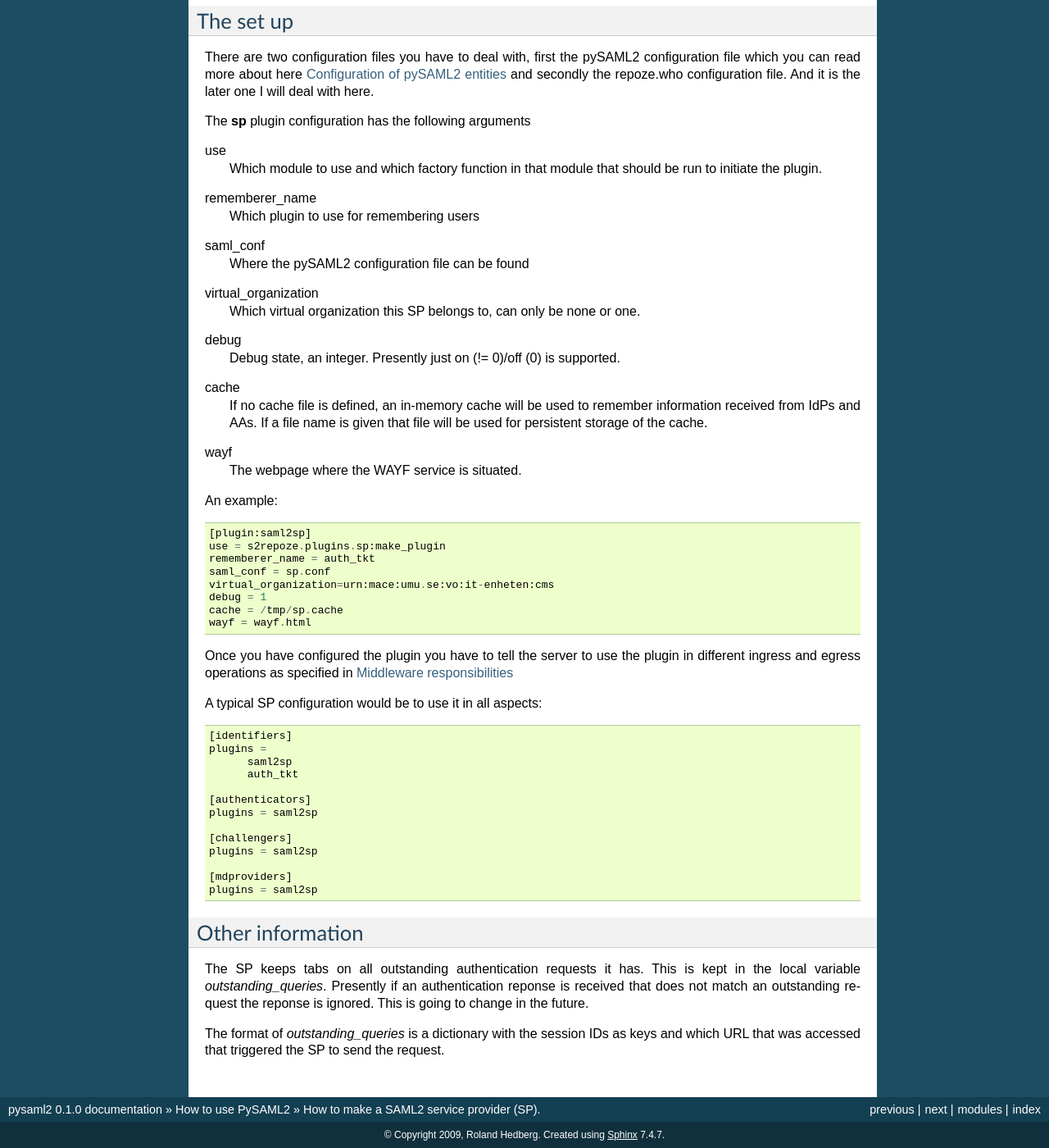
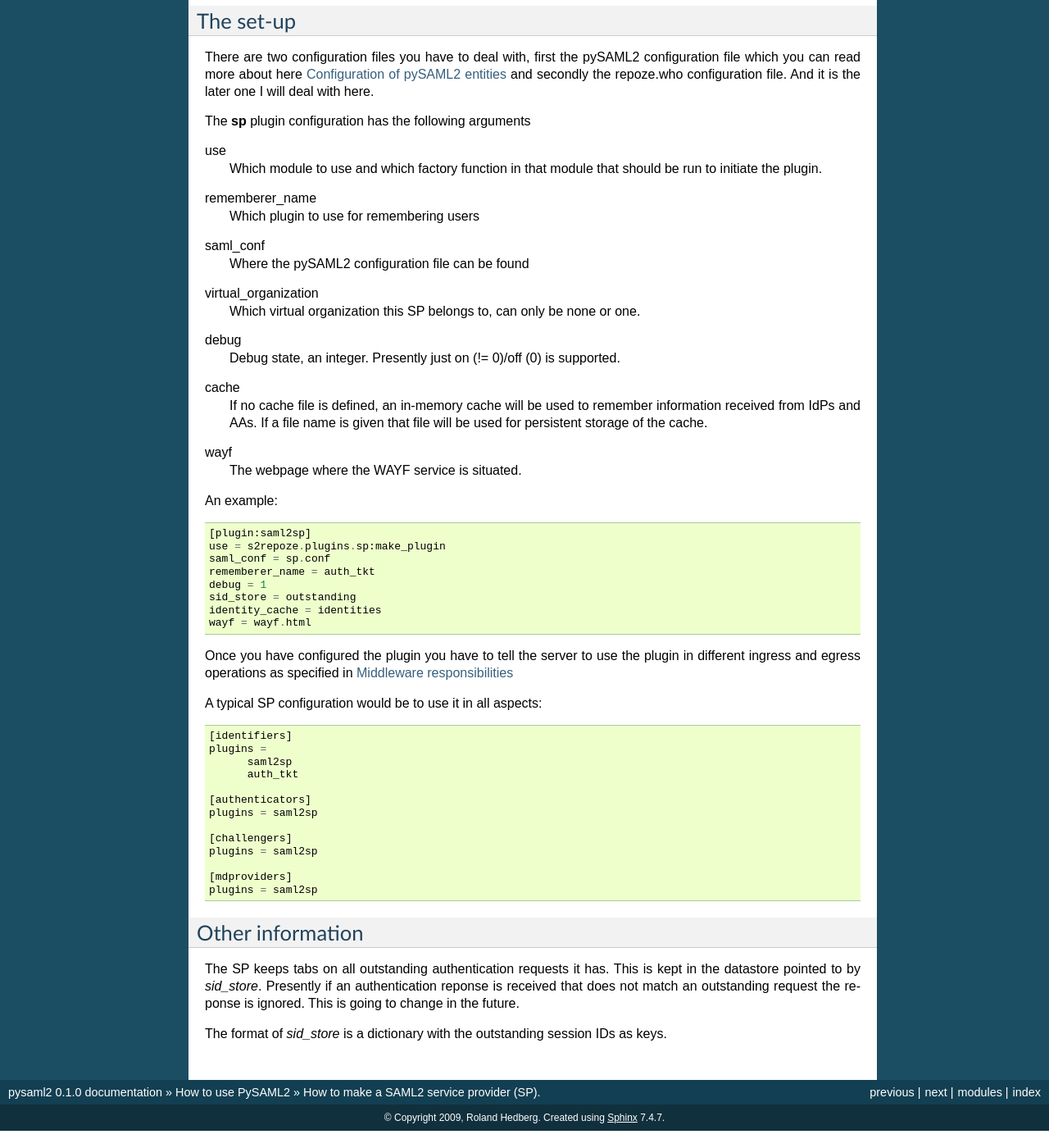
Before and after one commit to IdentityPython/pysaml2, a Sphinx documentation site: the page built from doc/howto/sp.rst, in a window 1280 px wide and 1400 px high, scrolled down 734 px. Shown: the whole window at 82% size. Built offline with Sphinx 7.4.7, drawn with Linux system fonts in a browser that asks for light colours; pages that are not in the unit, such as notebooks, are missing from menus; after the commit the page ends 2113 px from its top, so only the background shows below that; some of the changed text lies outside the part shown.

Commit message:
Updated doc

```diff
--- a/doc/howto/sp.rst
+++ b/doc/howto/sp.rst
@@ -47,7 +47,7 @@ unauthenticated user + selected IdP
     is expected to be in the environment variable *s2repose.wayf_selected*.
     If so the user is redirected to that IdP.
 
-The set up
+The set-up
 ----------
 
 There are two configuration files you have to deal with, first the
@@ -85,11 +85,11 @@ An example::
 
     [plugin:saml2sp]
     use = s2repoze.plugins.sp:make_plugin
+    saml_conf = sp.conf
     rememberer_name = auth_tkt
-    saml_conf = sp.conf
-    virtual_organization=urn:mace:umu.se:vo:it-enheten:cms
     debug = 1
-    cache = /tmp/sp.cache
+    sid_store = outstanding
+    identity_cache = identities
     wayf = wayf.html
 
 Once you have configured the plugin you have to tell the server to use the
@@ -116,11 +116,10 @@ Other information
 -----------------
 
 The SP keeps tabs on all outstanding authentication requests it has.
-This is kept in the local variable *outstanding_queries*.
+This is kept in the datastore pointed to by *sid_store*.
 Presently if an authentication reponse is received that does not match an
 outstanding request the reponse is ignored. This is going to change in the
 future.
 
-The format of *outstanding_queries* is a dictionary with the session IDs as
-keys and which URL that was accessed that triggered the SP to send the
-request.
+The format of *sid_store* is a dictionary with the outstanding session IDs as
+keys.
```
Also changed, not shown: other parts of doc/howto/sp.rst (+1 -1 lines).
